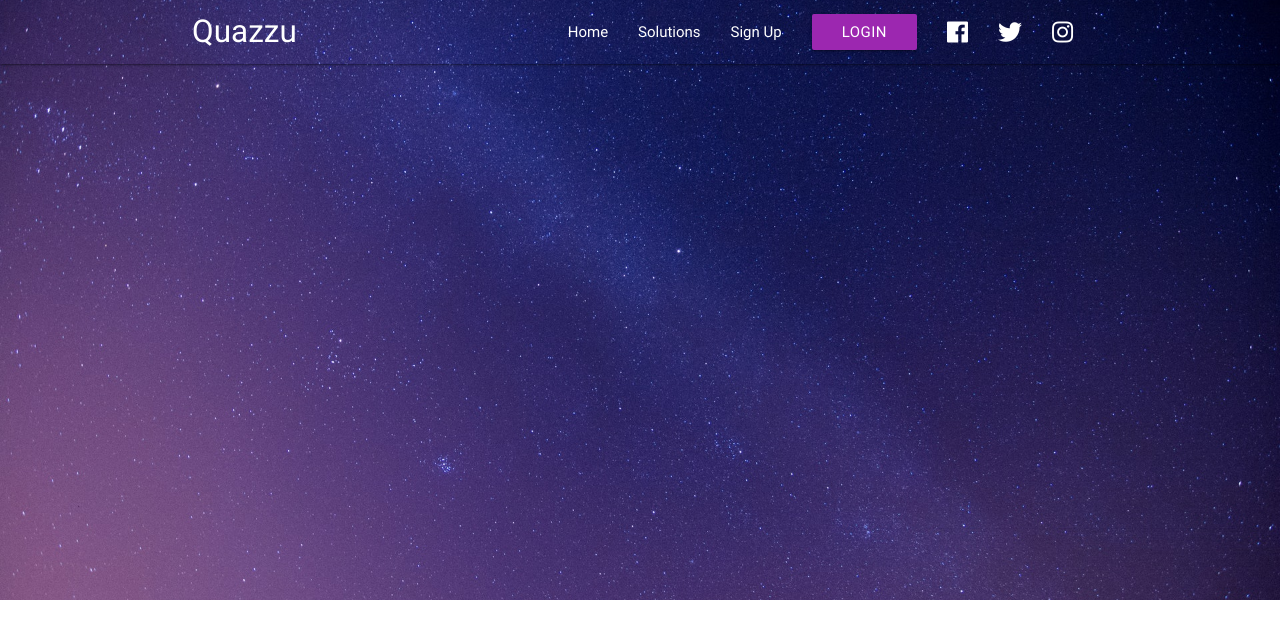
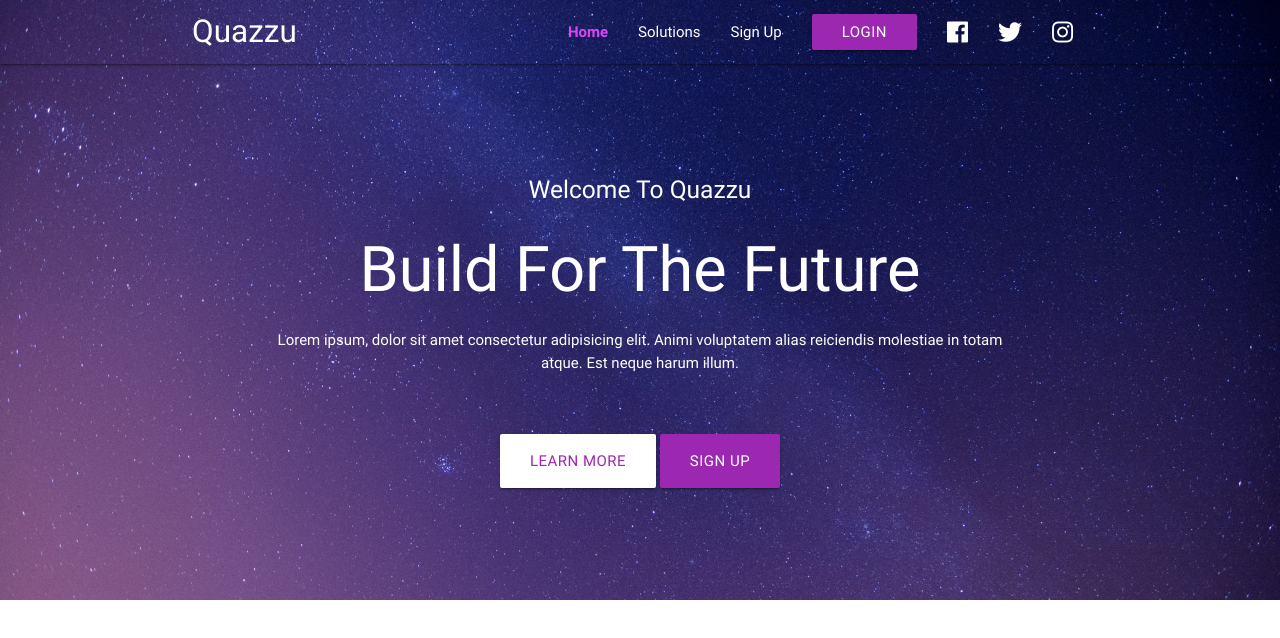
Before and after one commit to MajhiRockzZ/Materialize-CSS-Project-2, a plain HTML site: page index.html in a window 1280 px wide. Drawn offline with nearby package versions, Linux system fonts and the light colour scheme.

Commit message:
Add showcase

```diff
--- a/css/main.css
+++ b/css/main.css
@@ -5,3 +5,12 @@
   min-height: 600px;
   color: #fff;
 }
+
+.main-header .showcase {
+  padding-top: 100px;
+}
+
+.active-link {
+  color: #d847f1;
+  font-weight: bold;
+}
--- a/index.html
+++ b/index.html
@@ -24,8 +24,9 @@
           <a href="#" class="brand-logo">Quazzu</a>
           <a href="#" data-activates="mobile-nav" class="button-collapse">
             <i class="fa fa-bars"></i>
+          </a>
           <ul class="right hide-on-med-and-down">
-              <li><a href="index.html">Home</a></li>
+            <li><a class="active-link" href="index.html">Home</a></li>
             <li><a href="solutions.html">Solutions</a></li>
             <li><a href="signup.html">Sign Up</a></li>
             <li><a href="#" class="btn purple">Login</a></li>
@@ -58,10 +59,23 @@
             </li>
             <li><a href="#" class="btn purple">Login</a></li>
           </ul>
-          </a>
         </div>
       </div>
     </nav>
+
+    <!-- Showcase -->
+    <div class="showcase container">
+      <div class="row">
+        <div class="col s12 m10 offset-m1 center">
+          <h5>Welcome To Quazzu</h5>
+          <h1>Build For The Future</h1>
+          <p>Lorem ipsum, dolor sit amet consectetur adipisicing elit. Animi voluptatem alias reiciendis molestiae in totam atque. Est neque harum illum.</p>
+          <br><br>
+          <a href="solutions.html" class="btn btn-large white purple-text">Learn More</a>
+          <a href="solutions.html" class="btn btn-large purple white-text">Sign Up</a>
+        </div>
+      </div>
+    </div>
   </header>
 
 
```
Lines whose indentation alone changed are shown as unchanged.
